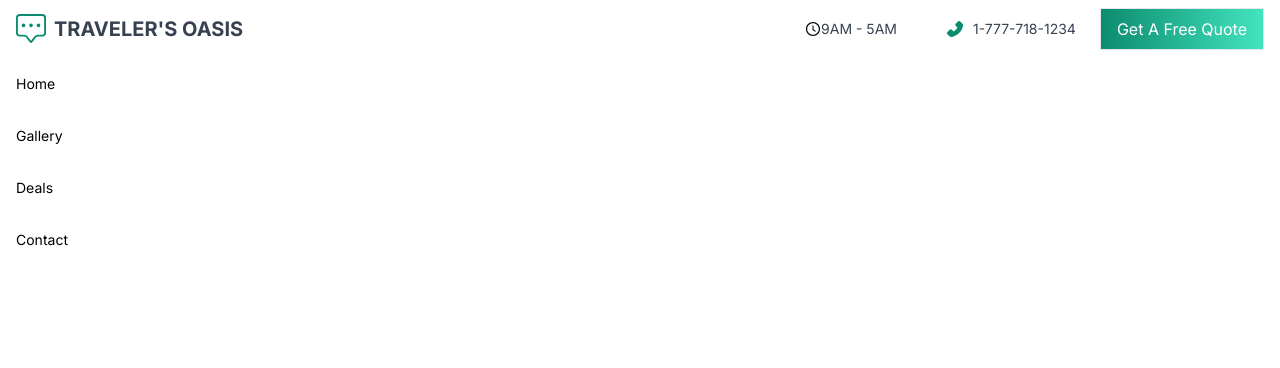
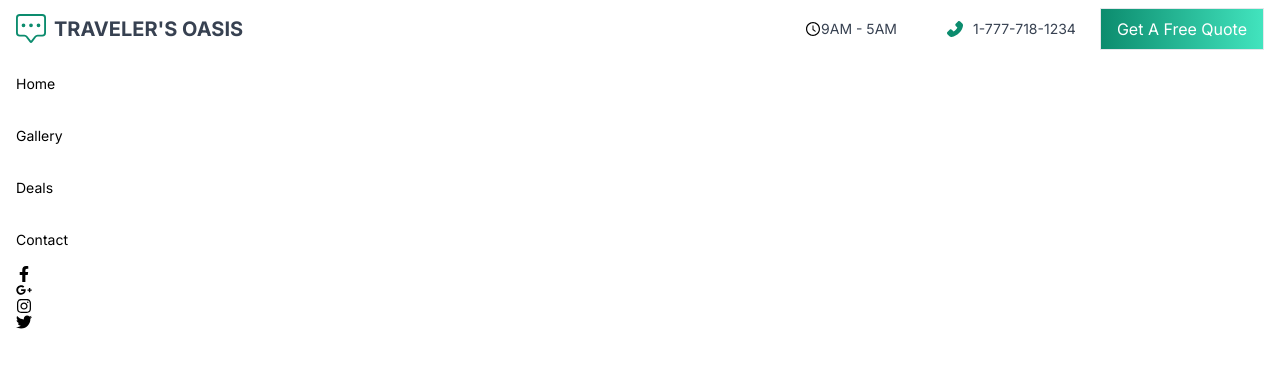
Before and after one commit to radosav-perisic/travelers-oasis, a React (Vite) app: page / in a window 1280 px wide. Shown: the top 368 px of the page. Built offline with nearby package versions, Linux system fonts and the light colour scheme.

Commit message:
Added social media icons to Navbar

```diff
--- a/src/components/Navbar.jsx
+++ b/src/components/Navbar.jsx
@@ -19,6 +19,12 @@ const Navbar = () => {
                 <a href='#contact'>Contact</a>
             </li>
         </ul>
+        <div>
+            <FaFacebookF className='mx-4'/>
+            <FaGooglePlusG className='mx-4'/>
+            <FaInstagram className='mx-4'/>
+            <FaTwitter className='mx-4'/>
+        </div>
     </div>
   )
 }
```
